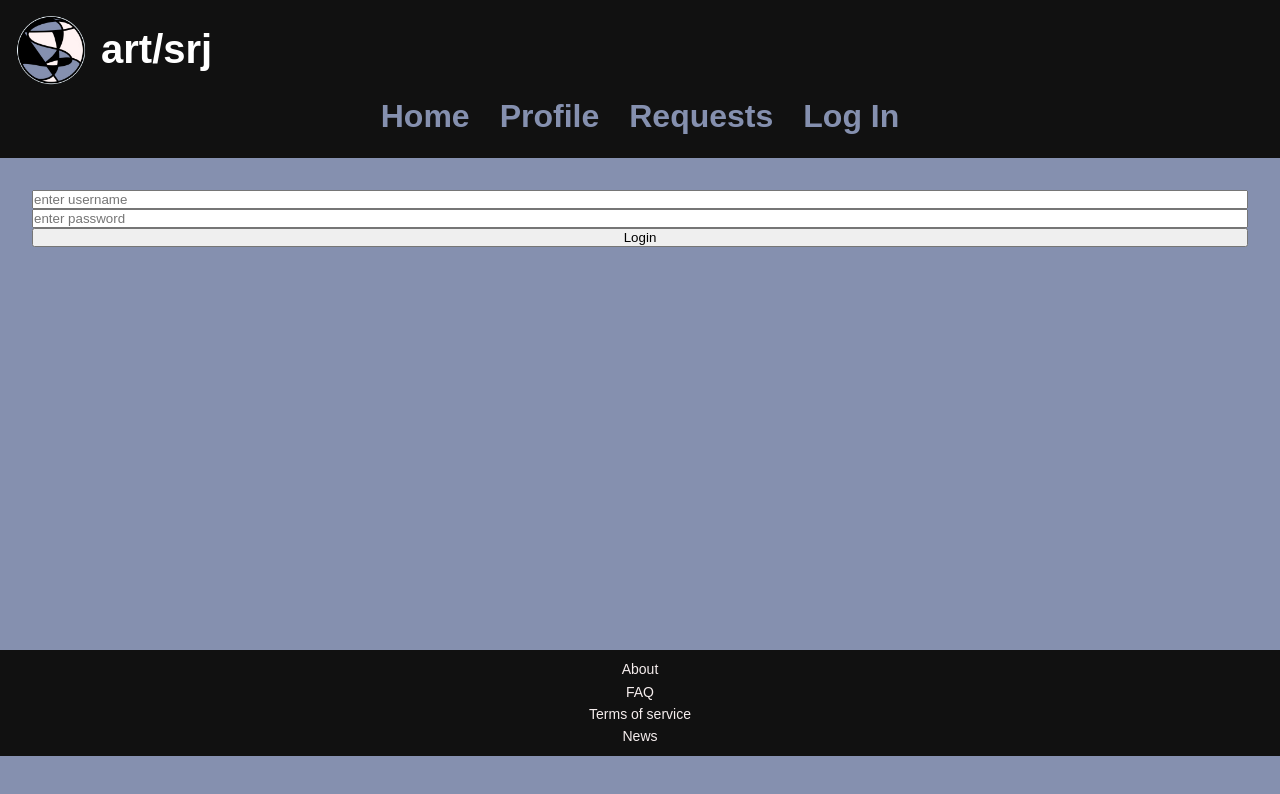
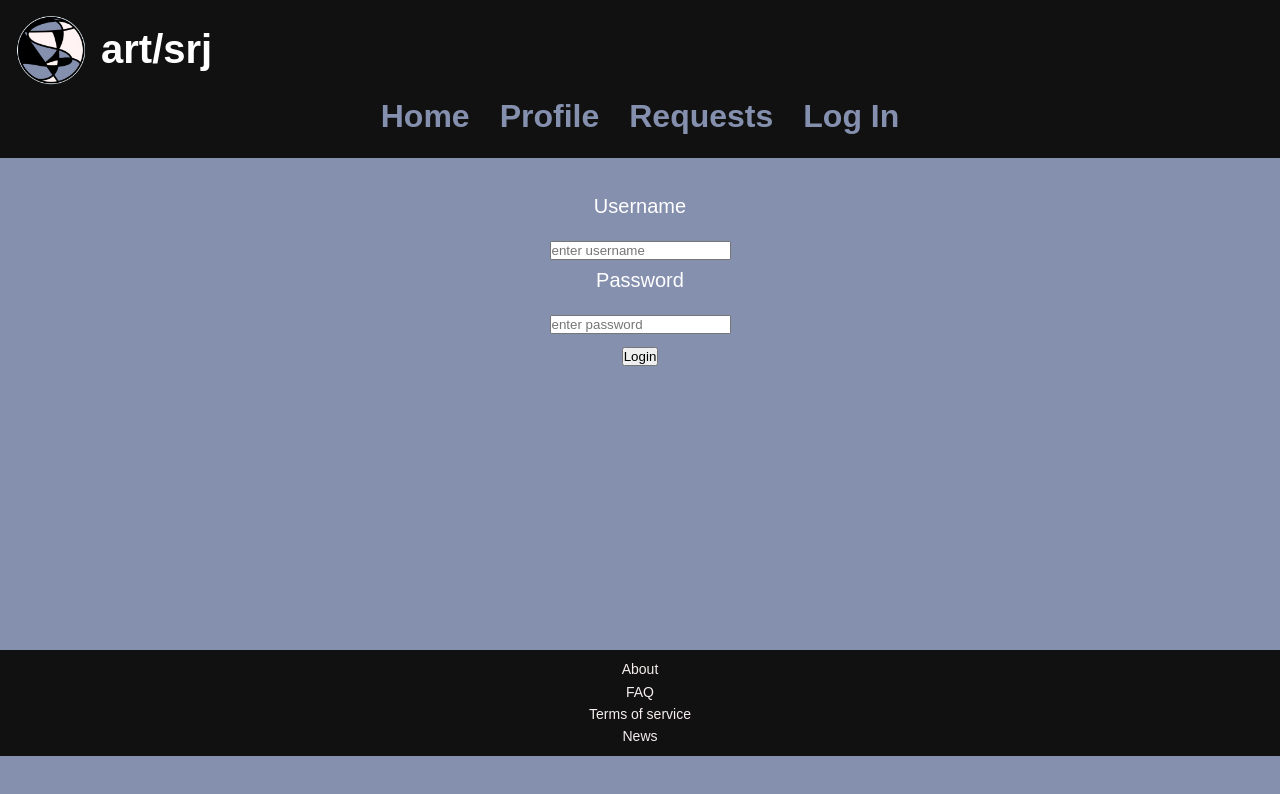
Before and after one commit to JasminSuter/Web-UI-Interface-Design-Project, a SvelteKit app in the folder Website Development/svelte-app/: page /login in a window 1280 px wide. Shown: the top 794 px of the page. Built offline with nearby package versions, Linux system fonts and the light colour scheme.

Commit message:
Added presentation + some work

```diff
--- a/Website Development/svelte-app/src/routes/login/+page.svelte
+++ b/Website Development/svelte-app/src/routes/login/+page.svelte
@@ -62,11 +62,23 @@
 	<title>Log In</title>
 </svelte:head>
 
+<div class="login">
 {#if isLogged}
 	<h3>You are logged in as: {$username}</h3>
 	<button on:click={handleLogout}>Logout</button>
 {:else}
+	<p>Username</p>
 	<input type="username" bind:value={$username} placeholder="enter username" />
+	<br>
+	<p>Password</p>
 	<input type="password" bind:value={$password} placeholder="enter password" />
+	<br>
 	<button on:click={handleLogin}>Login</button>
 {/if}
+</div>
+
+<style>
+	.login {
+		justify-content: center;
+	}
+</style>
```
Also changed, not shown: 1 other file (tests, documents, lock files or other folders).
